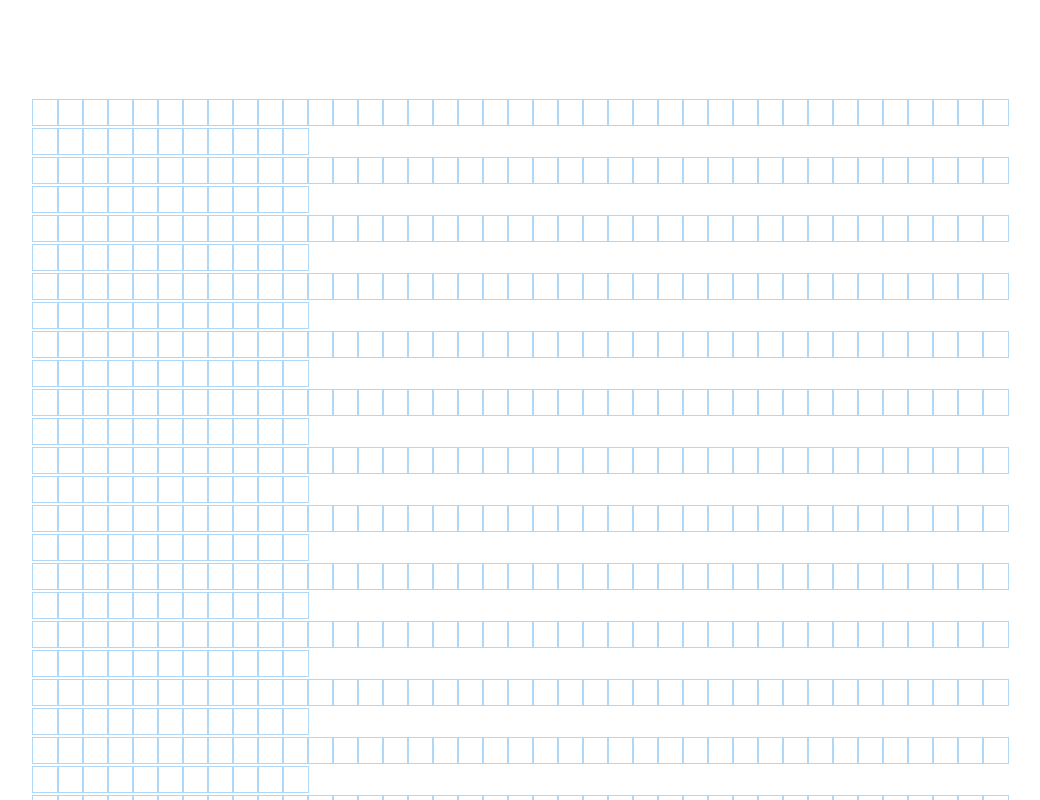
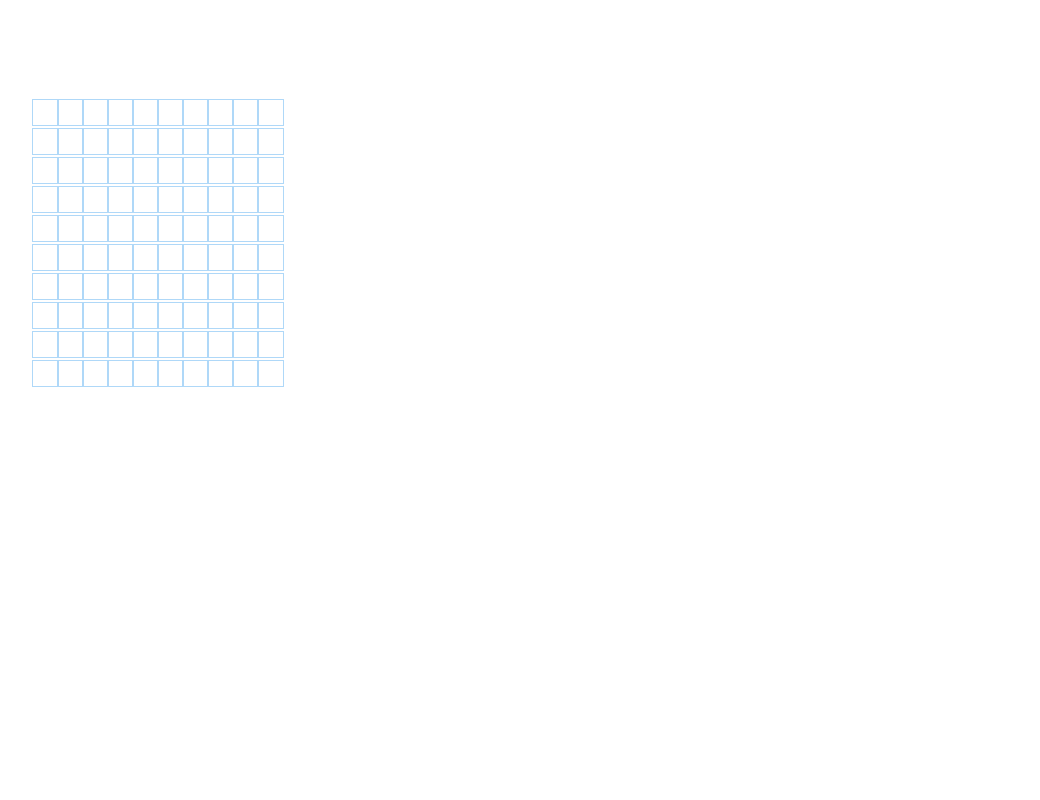
Before and after one commit to borsym/Algorithms-illustration, a React (Create React App) app in the folder algorithms/: page / in a window 1280 px wide. Shown: the top 800 px of the page, without its empty margins (117-1157 px from the left). Built offline with nearby package versions, Linux system fonts and the light colour scheme.

Commit message:
making the table

```diff
--- a/algorithms/src/Algorithms/Algorithms.jsx
+++ b/algorithms/src/Algorithms/Algorithms.jsx
@@ -12,10 +12,10 @@ class Algorithms extends Component {
   componentDidMount() {
     // making the grid
     const grid = [];
-    for (let i = 0; i < 25; i++) {
+    for (let i = 0; i < 10; i++) {
       const currentRow = [];
-      for (let j = 0; j < 50; j++) {
-        currentRow.push([]);
+      for (let j = 0; j < 10; j++) {
+        currentRow.push({ i, j });
       }
       grid.push(currentRow);
     }
@@ -30,9 +30,10 @@ class Algorithms extends Component {
       <div className="grid">
         {grid.map((row, rowIndex) => {
           return (
-            <div>
+            // sajat key-el kell rendelkeznie a sornak és a soron belüli elemnek az azonosításhoz
+            <div key={rowIndex}>
               {row.map((node, nodeIndex) => (
-                <Node></Node>
+                <Node key={nodeIndex}></Node>
               ))}
             </div>
           );
--- a/algorithms/src/Algorithms/Node.jsx
+++ b/algorithms/src/Algorithms/Node.jsx
@@ -3,6 +3,7 @@ import "./Node.css";
 
 class Node extends Component {
   state = {};
+
   render() {
     return <div className="node"></div>;
   }
```
Also changed, not shown: 1 other file (tests, documents, lock files or other folders).
